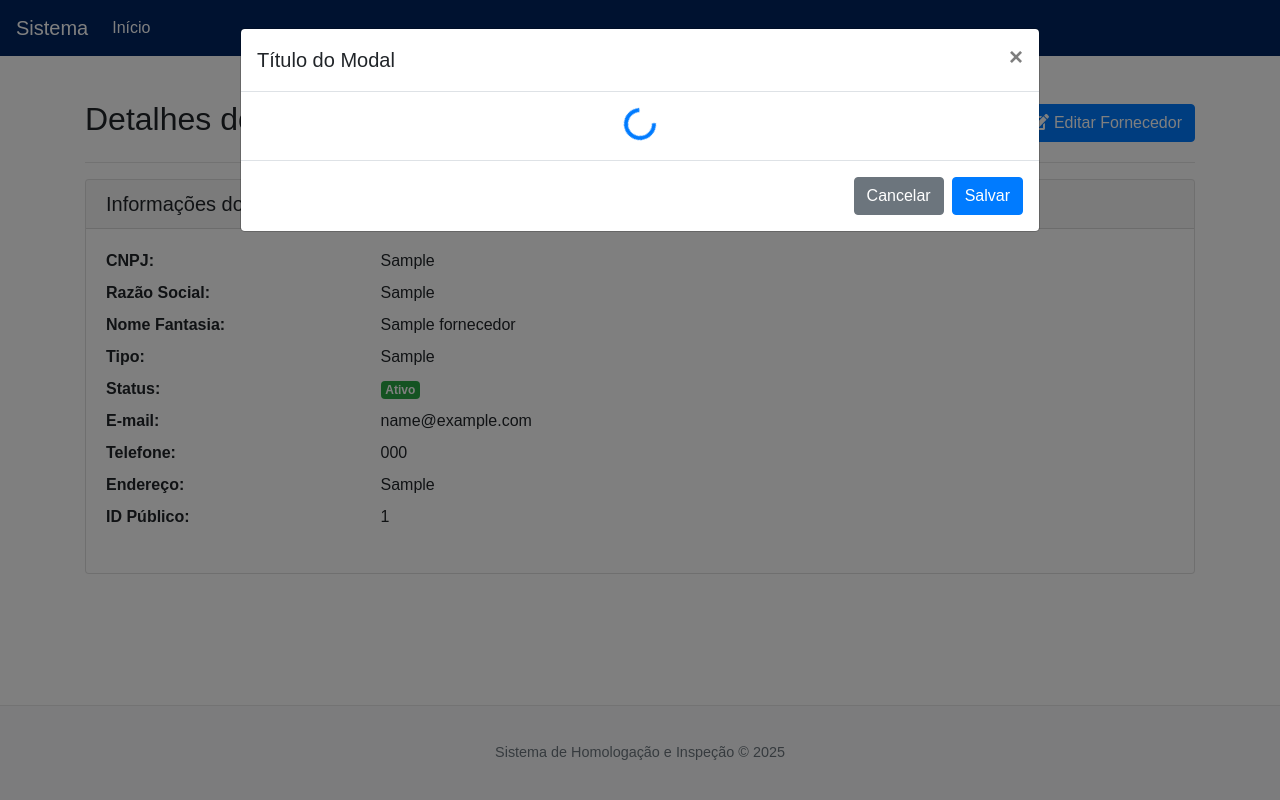
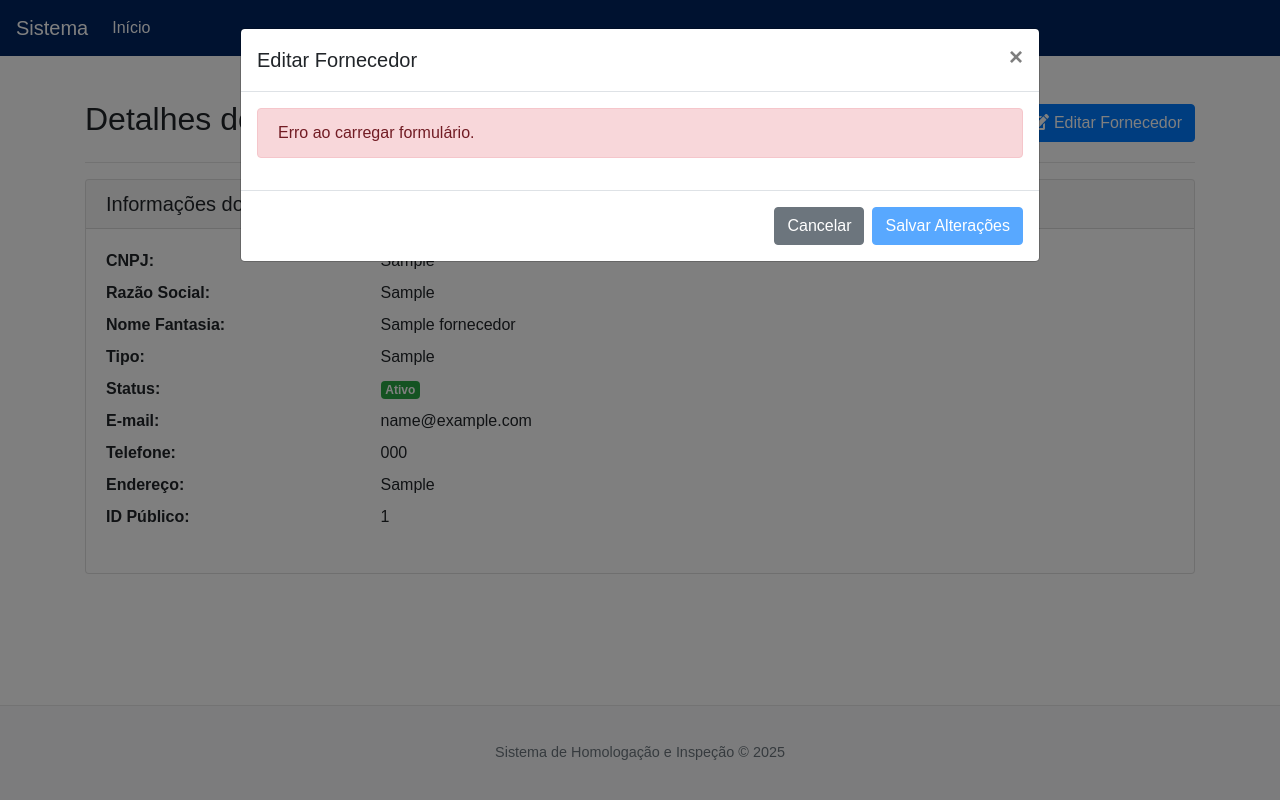
Before and after one commit to WRSouza93/homologacao, a Flask app: page /fornecedores/1/ in a window 1280 px wide, after a click on "Editar Fornecedor". Run offline with Flask 3, Linux system fonts and the light colour scheme; tables that the repository leaves empty hold one stand-in row (values such as "Sample post"); some libraries are stand-ins or nearby versions.

Commit message:
Correção do bug de carregamento do formulário de editar fornecedor e novo fornecedor

```diff
--- a/app.py
+++ b/app.py
@@ -76,7 +76,7 @@
         except Exception as e:
             db.session.rollback()
             flash(f'Erro ao cadastrar fornecedor: {e}', 'danger')
-            return render_template('novo_fornecedor.html', form_data=request.form) # Passar dados para preencher o formulário
+            # No modal, a lógica de preencher o formulário em caso de erro precisaria ser tratada no frontend
 
     return render_template('novo_fornecedor.html')
 
@@ -84,6 +84,19 @@
 def listar_fornecedores():
     fornecedores = Fornecedor.query.all()
     return render_template('listar_fornecedores.html', fornecedores=fornecedores)
+
+# Nova rota para servir o conteúdo do formulário (para o modal)
+@app.route('/fornecedores/get_form/', defaults={'public_id': None}, methods=['GET'])
+@app.route('/fornecedores/get_form/<public_id>', methods=['GET'])
+def get_fornecedor_form(public_id):
+    fornecedor = None
+    if public_id:
+        # Busca o fornecedor se um public_id for fornecido (para edição)
+        fornecedor = Fornecedor.query.filter_by(public_id=public_id).first_or_404()
+
+    # Renderiza o template parcial do formulário, passando o objeto fornecedor (ou None)
+    # O template _form_fornecedor_content.html usará o objeto fornecedor para preencher os campos se ele existir.
+    return render_template('_form_fornecedor_content.html', fornecedor=fornecedor)
 
 @app.route('/fornecedores/<public_id>/', methods=['GET', 'POST'])
 # Rota para visualizar/editar um fornecedor existente
--- /dev/null
+++ b/static/js/fornecedor_modal.js
@@ -0,0 +1,79 @@
+// static/js/fornecedor_modal.js
+
+$(document).ready(function () {
+    const modalFornecedor = $('#modalFornecedor');
+    const modalTitle = modalFornecedor.find('.modal-title');
+    const modalBody = modalFornecedor.find('#modalFornecedorBody');
+    const btnSalvar = modalFornecedor.find('#btnSalvarFornecedorModal');
+
+    // Evento acionado ao abrir o modal
+    modalFornecedor.on('show.bs.modal', function (event) {
+        const button = $(event.relatedTarget); // Botão que acionou o modal
+        const action = button.data('action'); // 'novo' ou 'editar'
+        const publicId = button.data('public-id'); // public_id se for edição
+
+        // Limpa conteúdo anterior e mostra indicador de carregamento
+        modalBody.html('<p class="text-center"><i class="fas fa-spinner fa-spin"></i> Carregando...</p>');
+        btnSalvar.prop('disabled', true);
+
+        let formUrl = '';
+        if (action === 'novo') {
+            modalTitle.text('Novo Fornecedor');
+            btnSalvar.text('Cadastrar');
+            formUrl = '/fornecedores/get_form/'; // Rota para formulário vazio
+        } else if (action === 'editar') {
+            modalTitle.text('Editar Fornecedor');
+            btnSalvar.text('Salvar Alterações');
+            formUrl = `/fornecedores/get_form/${publicId}/`; // Rota para formulário com dados
+        }
+
+        // Requisição AJAX para carregar o conteúdo do formulário
+        $.ajax({
+            url: formUrl,
+            method: 'GET',
+            success: function (htmlContent) {
+                modalBody.html(htmlContent);
+                btnSalvar.prop('disabled', false);
+
+                const form = modalBody.find('#formFornecedorModal');
+                // Define a action do formulário (ajustaremos a rota POST no backend depois)
+                if (action === 'novo') {
+                     form.attr('action', '/novo_fornecedor'); // Rota POST para criar
+                } else if (action === 'editar') {
+                     form.attr('action', `/fornecedores/${publicId}/salvar`); // Rota POST para editar
+                     // Adiciona o public_id como campo oculto no formulário carregado
+                     if (form.find('#fornecedor_public_id').length === 0) {
+                         form.append('<input type="hidden" id="fornecedor_public_id" name="public_id" value="' + publicId + '">');
+                     } else {
+                          form.find('#fornecedor_public_id').val(publicId);
+                     }
+                }
+
+                // TODO: Adicionar lógica JavaScript para o formulário carregado
+                // (Ex: toggle de campos no modal de documentos, busca CNPJ dentro do modal, etc.)
+                // Pode ser necessário chamar uma função de inicialização aqui.
+
+            },
+            error: function (jqXHR, textStatus, errorThrown) {
+                console.error("Erro ao carregar formulário do fornecedor:", textStatus, errorThrown, jqXHR.responseText);
+                modalBody.html('<div class="alert alert-danger">Erro ao carregar formulário.</div>');
+                btnSalvar.prop('disabled', true);
+            }
+        });
+    });
+
+    // Evento acionado ao fechar o modal
+    modalFornecedor.on('hidden.bs.modal', function () {
+        // Limpa o conteúdo do corpo do modal
+        modalBody.html('');
+        modalTitle.text('Título do Modal'); // Restaura título padrão
+        btnSalvar.text('Salvar'); // Restaura texto do botão
+        btnSalvar.prop('disabled', false); // Habilita o botão
+    });
+
+    // TODO: Lógica de submissão do formulário do modal via AJAX
+    // btnSalvar.on('click', function() { ... }); ou $('#formFornecedorModal').on('submit', function() { ... });
+    // Esta lógica deve coletar os dados do formulário `#formFornecedorModal`, incluindo anexos,
+    // e enviá-los via AJAX para a rota de salvamento/edição no backend.
+
+});
--- a/templates/base.html
+++ b/templates/base.html
@@ -53,6 +53,7 @@
     <script src="https://cdn.jsdelivr.net/npm/@popperjs/core@2.5.4/dist/umd/popper.min.js"></script>
     <script src="https://stackpath.bootstrapcdn.com/bootstrap/4.5.2/js/bootstrap.min.js"></script>
     <script src="https://cdnjs.cloudflare.com/ajax/libs/font-awesome/5.15.3/js/all.min.js"></script>
+    <script src="{{ url_for('static', filename='js/fornecedor_modal.js') }}"></script>
     {% block scripts_extra %}{% endblock %}
 
     {# Modal genérico para formulário de Fornecedor #}
```
Also changed, not shown: templates/novo_fornecedor.html (+0 -7 lines).
